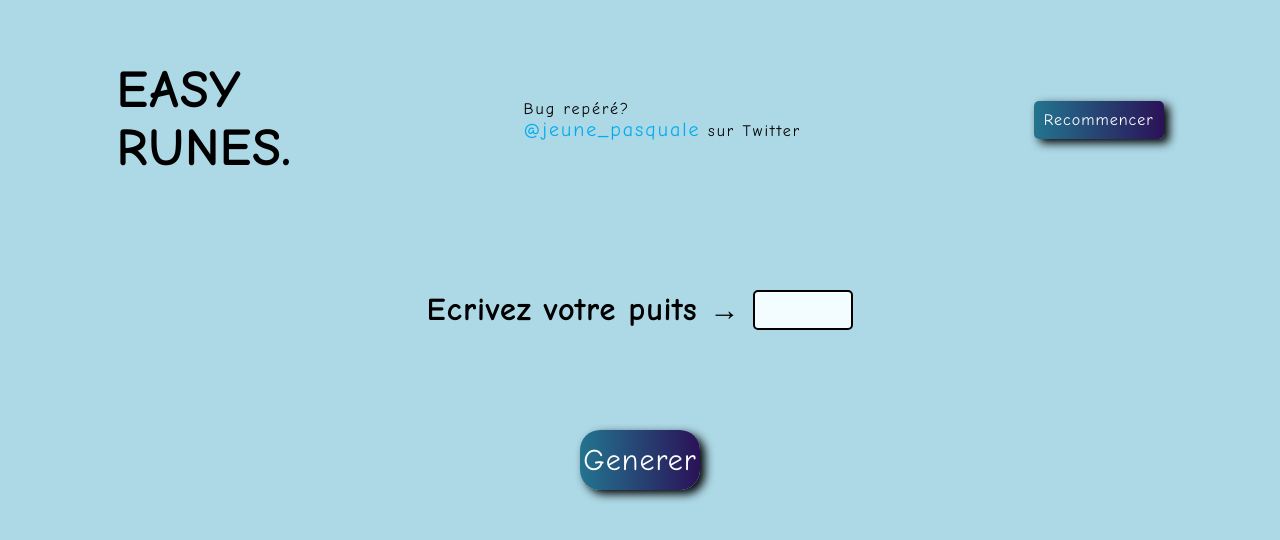
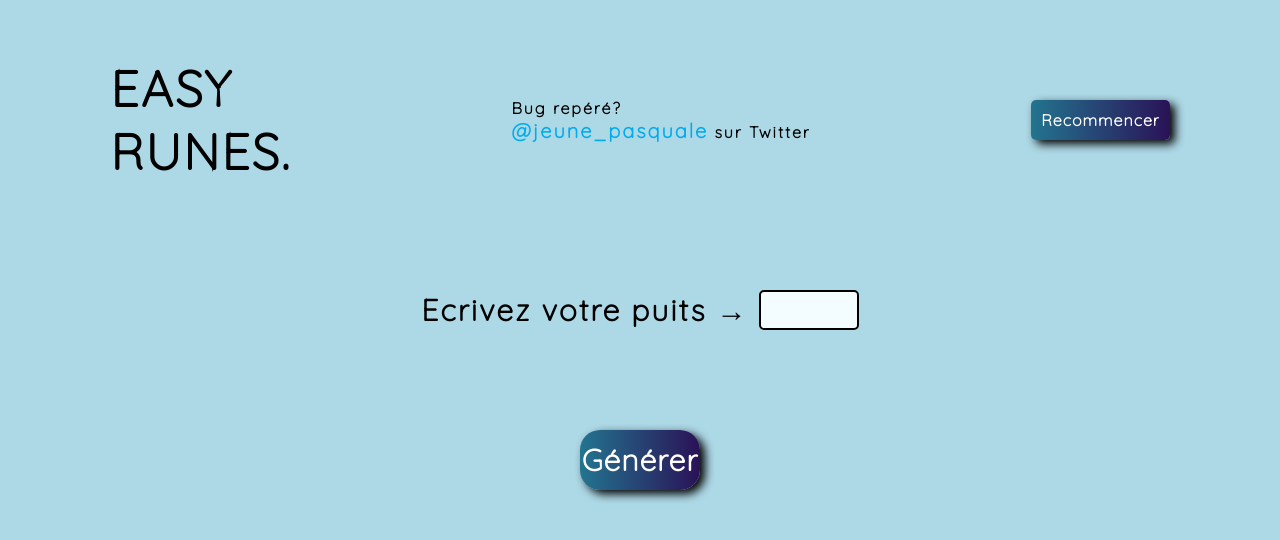
Before and after one commit to ValentinoCascione/easy-runes, a React (Create React App) app: page / in a window 1280 px wide. Shown: the top 540 px of the page. Built offline with nearby package versions, Linux system fonts and the light colour scheme.

Commit message:
add new police

```diff
--- a/src/App.scss
+++ b/src/App.scss
@@ -4,6 +4,7 @@
 @import 'styles/header';
 
 @import url('https://fonts.googleapis.com/css2?family=Comic+Neue&display=swap');
+@import url('https://fonts.googleapis.com/css2?family=Quicksand:wght@300&display=swap');
 
 body, html {
     margin: 0;
@@ -11,7 +12,9 @@ body, html {
     height: 100%;
     width: 100%;
     background: lightblue;
-    font-family: 'Comic Neue', cursive;
+    // font-family: 'Comic Neue', cursive;
+    font-family: 'Quicksand', sans-serif;
+    font-weight: bold;
     letter-spacing: 2px;
 }
 
--- a/src/components/Puits.js
+++ b/src/components/Puits.js
@@ -212,7 +212,7 @@ class Puits extends Component {
                         <p className="write-puits">Ecrivez votre puits →&nbsp;</p>
                         <input className='input-puits' type='number' min='1' />
                     </div>
-                    <button onClick={this.myPuits} className="btn-firstpage">Generer</button>
+                    <button onClick={this.myPuits} className="btn-firstpage">Générer</button>
                 </div>
             </div>
         }
--- a/src/styles/_buttons.scss
+++ b/src/styles/_buttons.scss
@@ -13,7 +13,9 @@ button {
     align-items: center;
     justify-content: center;
     text-align: center;
-    font-family: 'Comic Neue', cursive;
+    // font-family: 'Comic Neue', cursive;
+    font-family: 'Quicksand', sans-serif;
+    font-weight: bold;
     transition: transform .2s;
     box-shadow: 5px 4px 10px black;
     letter-spacing: 1px;
@@ -37,7 +39,9 @@ input, select {
     width: auto;
     font-size: 25px;
     align-items: center;
-    font-family: 'Comic Neue', cursive;
+    // font-family: 'Comic Neue', cursive;
+    font-family: 'Quicksand', sans-serif;
+    font-weight: bold;
     color: black;
     box-sizing: border-box;
     letter-spacing: 1px;
--- a/src/styles/_puits.scss
+++ b/src/styles/_puits.scss
@@ -17,10 +17,14 @@
     background: #F3FCFF;
     box-shadow: 5px 5px 10px black;
 
+    img {
+        height: 32px;
+    }
+
     p {
         font-size: 11px;
         font-weight: bold;
-        margin: 0;
+        margin: 4px;
         text-transform: uppercase;
     }
 
```
